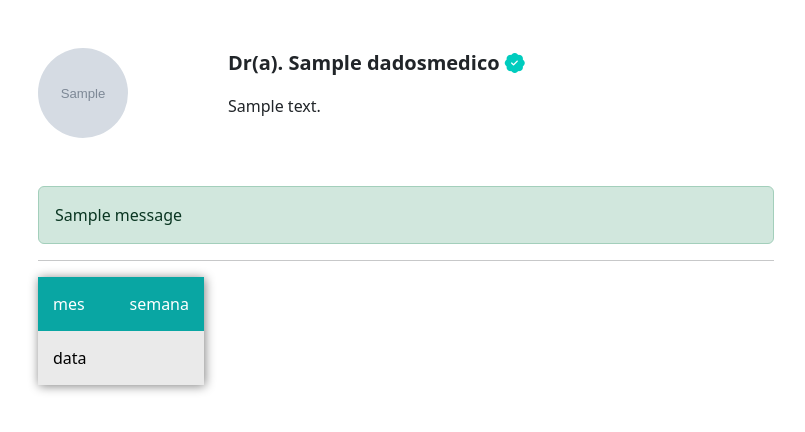
After one commit to kemuelkesley/clinica-healing, a Django app: page /pacientes/escolher_horario/1/ in a window 1280 px wide. The commit adds this page. Shown: the top 432 px of the page, without its empty margins (44-849 px from the left). Run offline with Django 5.2, Linux system fonts and the light colour scheme; tables that the repository leaves empty hold one stand-in row (values such as "Sample post"); grey boxes marked "Sample" are stand-in pictures; one stand-in notice (Sample message) is shown.

```diff
--- /dev/null
+++ b/paciente/templates/escolher_horario.html
@@ -0,0 +1,77 @@
+{% extends "base.html" %}
+{% load static %}
+
+{% block 'head' %}
+
+    <link rel="stylesheet" href="{% static 'medicos/css/abrir_horario.css' %}">
+    <link rel="stylesheet" href="{% static 'usuarios/css/usuarios.css' %}">
+    <link rel="stylesheet" href="{% static 'medicos/css/cadastro_medico.css' %}">
+    <link rel="stylesheet" href="{% static 'pacientes/css/home.css' %}">
+    <link rel="stylesheet" href="https://cdn.jsdelivr.net/npm/bootstrap-icons@1.11.3/font/bootstrap-icons.min.css">
+
+{% endblock 'head' %}
+
+
+{% block 'body' %}
+
+    <div class="container">
+        <br><br>
+
+        <div class="row">
+            <div class="col-md-8">
+
+                <div class="row">
+                    <div class="col-md-3"><img src="{{medico.foto.url}}" class="foto-perfil-card" alt=""></div>
+                    <div class="col-md">
+                        <p style="font-size: 20px" class="p-bold">Dr(a). {{medico.nome}} <i class="bi bi-patch-check-fill icon-main"></i></p>
+                        <p>{{medico.descricao}}</p>
+                    </div>
+                </div>
+                <br>
+                {% if messages %}
+                    <br>
+                    {% for message in messages %}
+                        <section class="alert {{message.tags}}">
+                            {{message}}
+                        </section>
+                    {% endfor %}
+                {% endif %}
+
+                <hr>
+
+
+                <div class="row">
+
+
+                        <div class="col-md-3">
+                            <a class="link" href="">
+                            <div class='selecionar-dia'>
+                            <div class="header-dias">
+                                <span class="mes">
+                                mes
+                                </span>
+
+                                <span class="dia-semana">
+                                semana
+                                </span>
+                            </div>
+
+                            <div class="conteudo-data">
+                                data
+                            </div>
+                            </div>
+                        </a>
+                        <br>
+                        </div>
+
+
+                </div>
+
+            </div>
+            <div class="col-md-4">
+
+            </div>
+        </div>
+
+    </div>
+{% endblock 'body' %}
--- a/paciente/urls.py
+++ b/paciente/urls.py
@@ -2,5 +2,6 @@ from django.urls import path
 from . import views
 
 urlpatterns = [
-    path('home', views.home, name='home')
+    path('home/', views.home, name='home'),
+    path('escolher_horario/<int:id_dados_medicos>/', views.escolher_horario, name="escolher_horario"),
 ]
--- a/paciente/views.py
+++ b/paciente/views.py
@@ -1,10 +1,31 @@
+from datetime import datetime
 from django.shortcuts import render
-from medico.models import DadosMedico
+from medico.models import DadosMedico, Especialidades, DatasAbertas
 
 # Create your views here.
 
 def home(request):
     if request.method == "GET":
+
+        medico_filtrar = request.GET.get('medico')
+        especialidades_filtrar = request.GET.getlist('especialidades')
         medicos = DadosMedico.objects.all()
-        print(medicos)
-        return render(request, 'home.html', {'medicos' : medicos})
+
+        if medico_filtrar:
+            medicos = medicos.filter(nome__icontains=medico_filtrar)
+
+        # como a especialidade é uma chave  estrangeira, é necessário filtrar pelo id
+        if especialidades_filtrar:
+            medicos = medicos.filter(especialidade_id__in=especialidades_filtrar)
+
+        especialidades = Especialidades.objects.all()
+        return render(request, 'home.html', {'medicos' : medicos, 'especialidades' : especialidades})
+
+
+
+def escolher_horario(request, id_dados_medicos):
+    if request.method == "GET":
+        medico = DadosMedico.objects.get(id=id_dados_medicos)
+        datas_abertas = DatasAbertas.objects.filter(user=medico.user).filter(data__gte=datetime.now()).filter(agendado=False)
+
+        return render(request, 'escolher_horario.html', {'medico' : medico, 'datas_abertas' : datas_abertas})
```
Also changed, not shown: medico/admin.py (+6 -1 lines), paciente/templates/home.html (+9 -10 lines).
